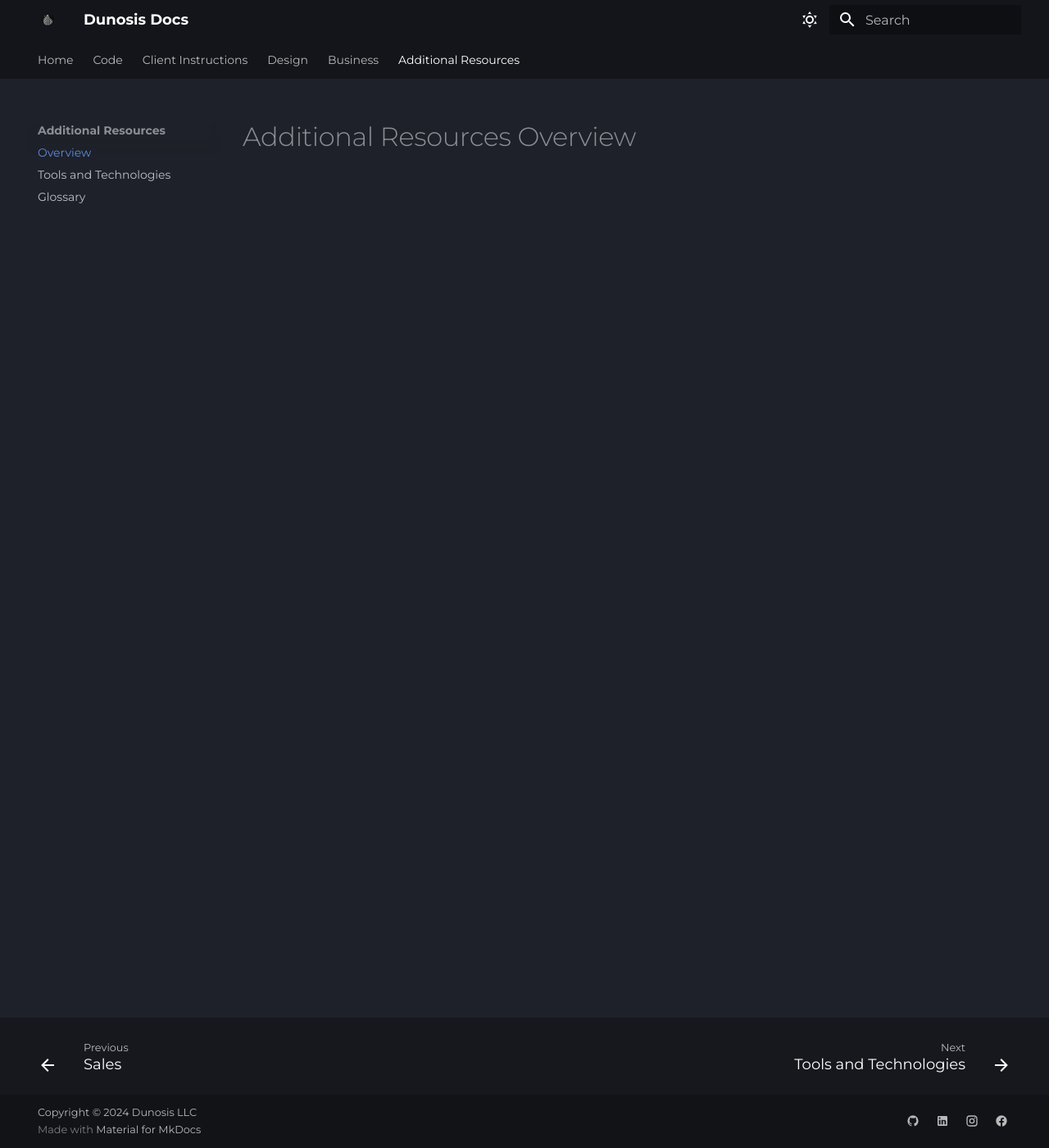
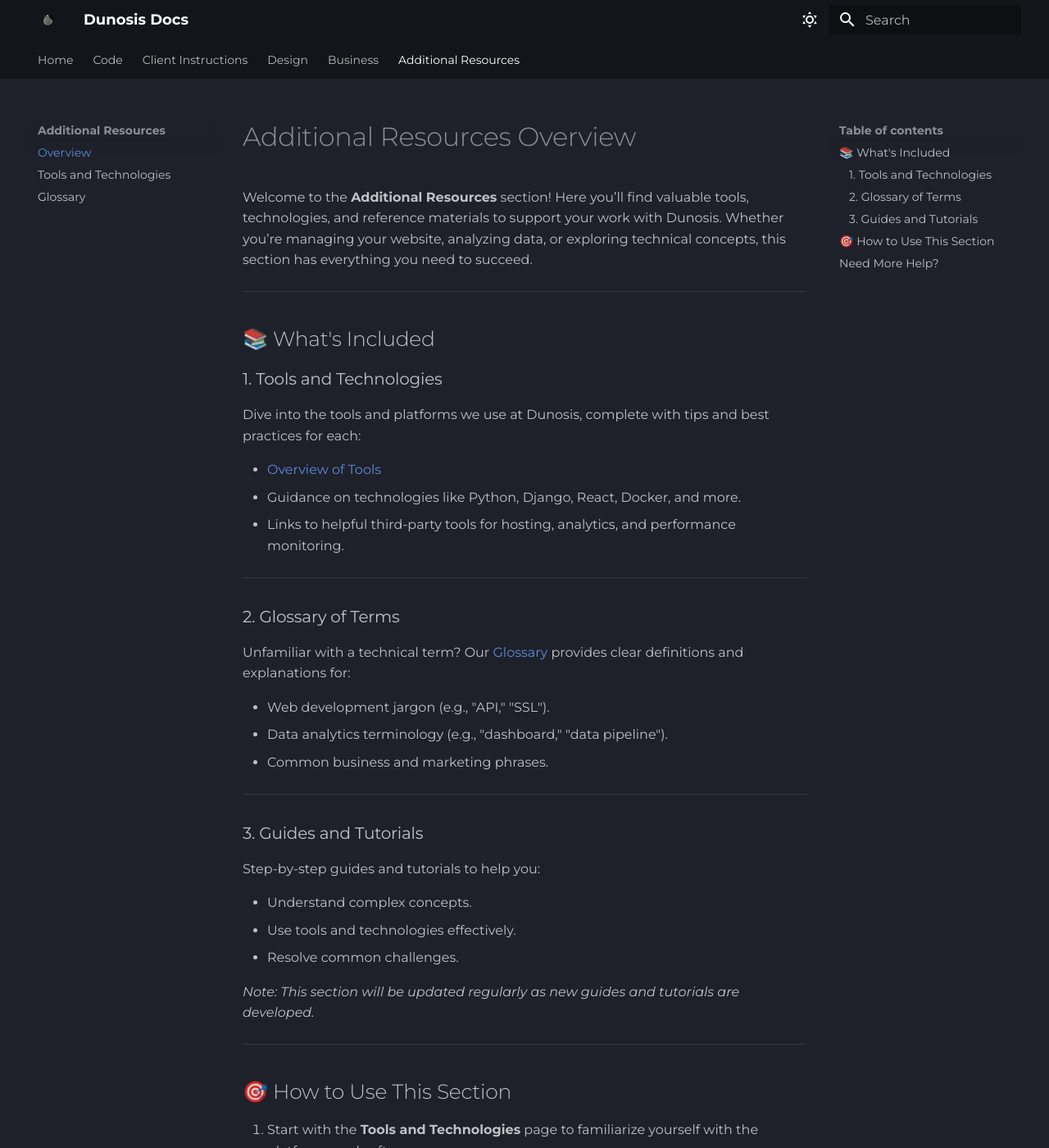
Before and after one commit to wesordonez/dunosis-web-docs, an MkDocs documentation site: the page built from docs/resources/resources-overview.md, in a window 1280 px wide and 1400 px high. Shown: the whole window at 82% size. Built offline with MkDocs 1.6.1 and Material for MkDocs 9.7.7, drawn with Linux system fonts in a browser that asks for light colours; some of the changed text lies outside the part shown.

Commit message:
added resources overview section

```diff
--- a/docs/resources/resources-overview.md
+++ b/docs/resources/resources-overview.md
@@ -1 +1,55 @@
 # Additional Resources Overview
+
+Welcome to the **Additional Resources** section! Here you’ll find valuable tools, technologies, and reference materials to support your work with Dunosis. Whether you’re managing your website, analyzing data, or exploring technical concepts, this section has everything you need to succeed.
+
+---
+
+## 📚 What's Included
+
+### 1. Tools and Technologies
+Dive into the tools and platforms we use at Dunosis, complete with tips and best practices for each:
+
+- [Overview of Tools](resources/tools-and-technologies.md)
+- Guidance on technologies like Python, Django, React, Docker, and more.
+- Links to helpful third-party tools for hosting, analytics, and performance monitoring.
+
+---
+
+### 2. Glossary of Terms
+Unfamiliar with a technical term? Our [Glossary](resources/glossary.md) provides clear definitions and explanations for:
+
+- Web development jargon (e.g., "API," "SSL").
+- Data analytics terminology (e.g., "dashboard," "data pipeline").
+- Common business and marketing phrases.
+
+---
+
+### 3. Guides and Tutorials
+Step-by-step guides and tutorials to help you:
+
+- Understand complex concepts.
+- Use tools and technologies effectively.
+- Resolve common challenges.
+
+*Note: This section will be updated regularly as new guides and tutorials are developed.*
+
+---
+
+## 🎯 How to Use This Section
+
+1. Start with the **Tools and Technologies** page to familiarize yourself with the platforms and software we use.
+2. Refer to the **Glossary** if you encounter any unfamiliar terms while working on your project.
+3. Bookmark this section and check back for updates as we add new resources and guides.
+
+---
+
+## Need More Help?
+
+If you’re looking for a specific resource not listed here:
+
+- Visit our [FAQ](home/faq.md) for general questions.
+- Contact us at [info@dunosis.com](mailto:info@dunosis.com) for personalized assistance.
+
+Let’s make your journey with Dunosis as smooth as possible!
+
+---
```
